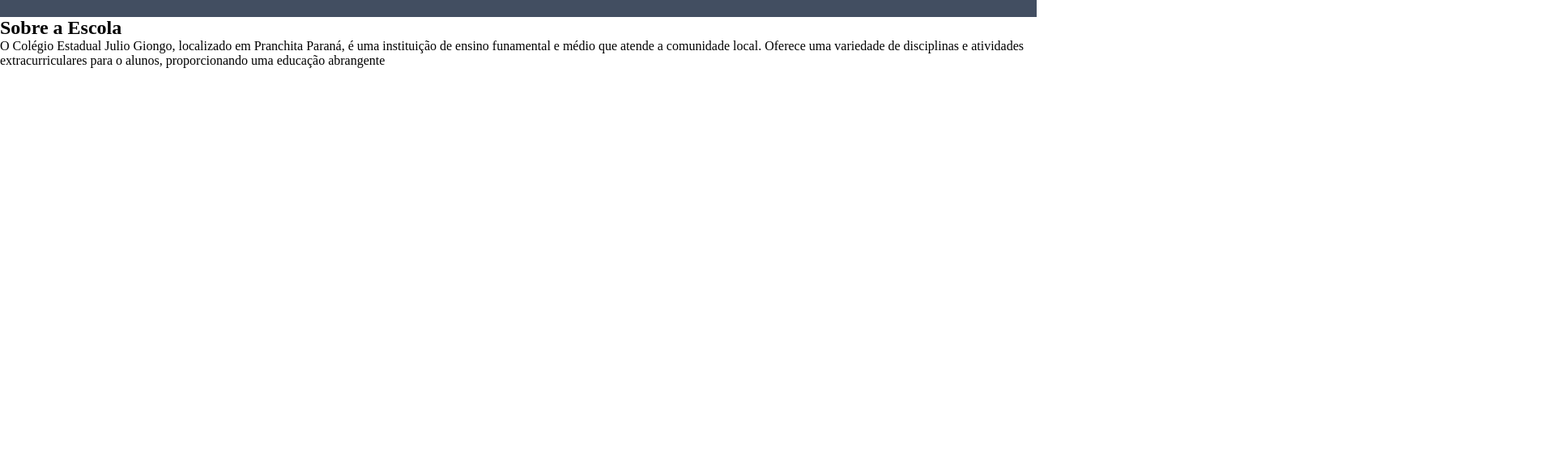
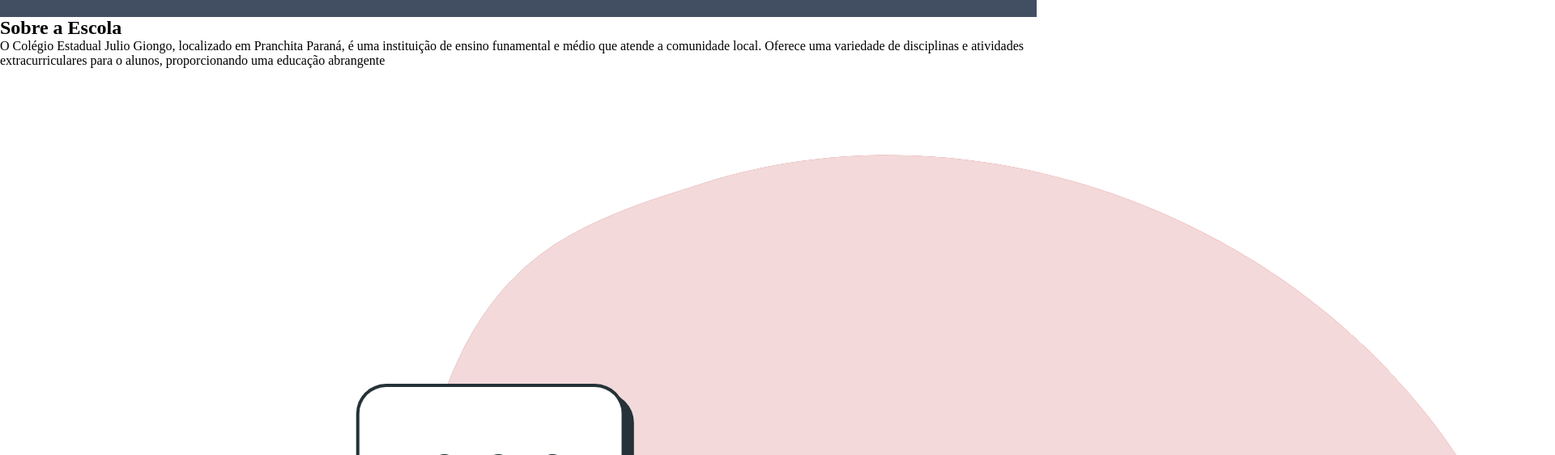
Before and after one commit to gabrielvenson/site-criativo, a plain HTML site: page index.html in a window 1280 px wide. Shown: the part 54-616 px from the top of the page at 81% size, 1920 px wide, since content can reach past the window. Drawn offline with Linux system fonts and the light colour scheme.

Commit message:
Add files via upload

```diff
--- a/index.html
+++ b/index.html
@@ -23,6 +23,7 @@
        médio que atende a comunidade local. Oferece uma
        variedade de disciplinas e atividades extracurriculares
        para o alunos, proporcionando uma educação abrangente
+       <img class="escola-imagem" src="Formula-bro.png" alt="professora no quadro.">
     </section>
 </body>
 </html>
```
